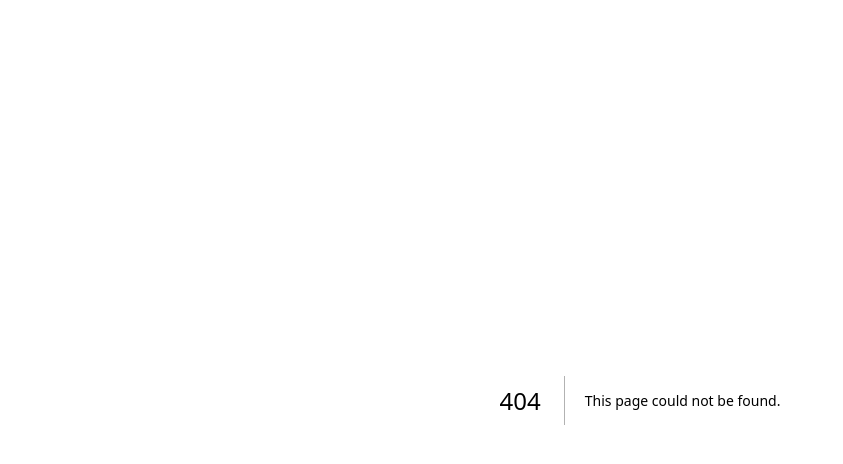
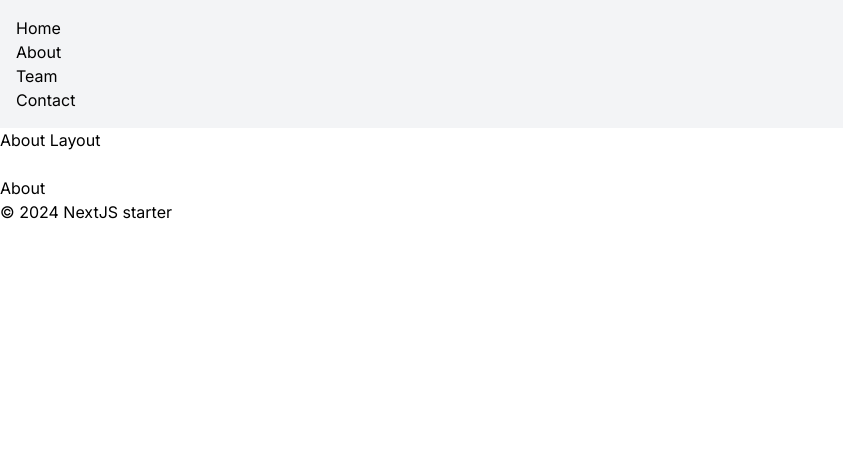
Before and after one commit to Bilal-Bangash/next-js-course, a Next.js app: page /about in a window 1280 px wide. Before the commit this address had no page. Shown: the top 464 px of the page, without its empty margins (0-843 px from the left). Built offline with nearby package versions, Linux system fonts and the light colour scheme.

Commit message:
added page layout header and footer and some pages

```diff
--- /dev/null
+++ b/app/about/layout.jsx
@@ -0,0 +1,10 @@
+const AboutLayout = ({ children }) => {
+  return (
+    <section>
+      <h1>About Layout</h1>
+      <div className='mt-6'>{children}</div>
+    </section>
+  )
+}
+
+export default AboutLayout
--- /dev/null
+++ b/app/about/page.jsx
@@ -0,0 +1,5 @@
+const About = () => {
+  return <div>About</div>
+}
+
+export default About
--- /dev/null
+++ b/app/about/team/page.jsx
@@ -0,0 +1,5 @@
+const Team = () => {
+  return <div>Team</div>
+}
+
+export default Team
--- /dev/null
+++ b/app/contact/page.jsx
@@ -0,0 +1,5 @@
+const Contact = () => {
+  return <div>Contact</div>
+}
+
+export default Contact
--- a/app/layout.jsx
+++ b/app/layout.jsx
@@ -1,17 +1,39 @@
 import { Inter } from 'next/font/google'
 import './globals.css'
+import Link from 'next/link'
 
 const inter = Inter({ subsets: ['latin'] })
 
 export const metadata = {
   title: 'Create Next App',
-  description: 'Generated by create next app',
+  description: 'Generated by create next app'
 }
 
 export default function RootLayout({ children }) {
   return (
-    <html lang="en">
-      <body className={inter.className}>{children}</body>
+    <html lang='en'>
+      <body className={inter.className}>
+        <header className='bg-gray-100 p-4'>
+          <nav>
+            <ul>
+              <li>
+                <Link href='/'>Home</Link>
+              </li>
+              <li>
+                <Link href='/about'>About</Link>
+              </li>
+              <li>
+                <Link href='/about/team'>Team</Link>
+              </li>
+              <li>
+                <Link href='/contact'>Contact</Link>
+              </li>
+            </ul>
+          </nav>
+        </header>
+        {children}
+        <footer>© {new Date().getFullYear()} NextJS starter</footer>
+      </body>
     </html>
   )
 }
```
